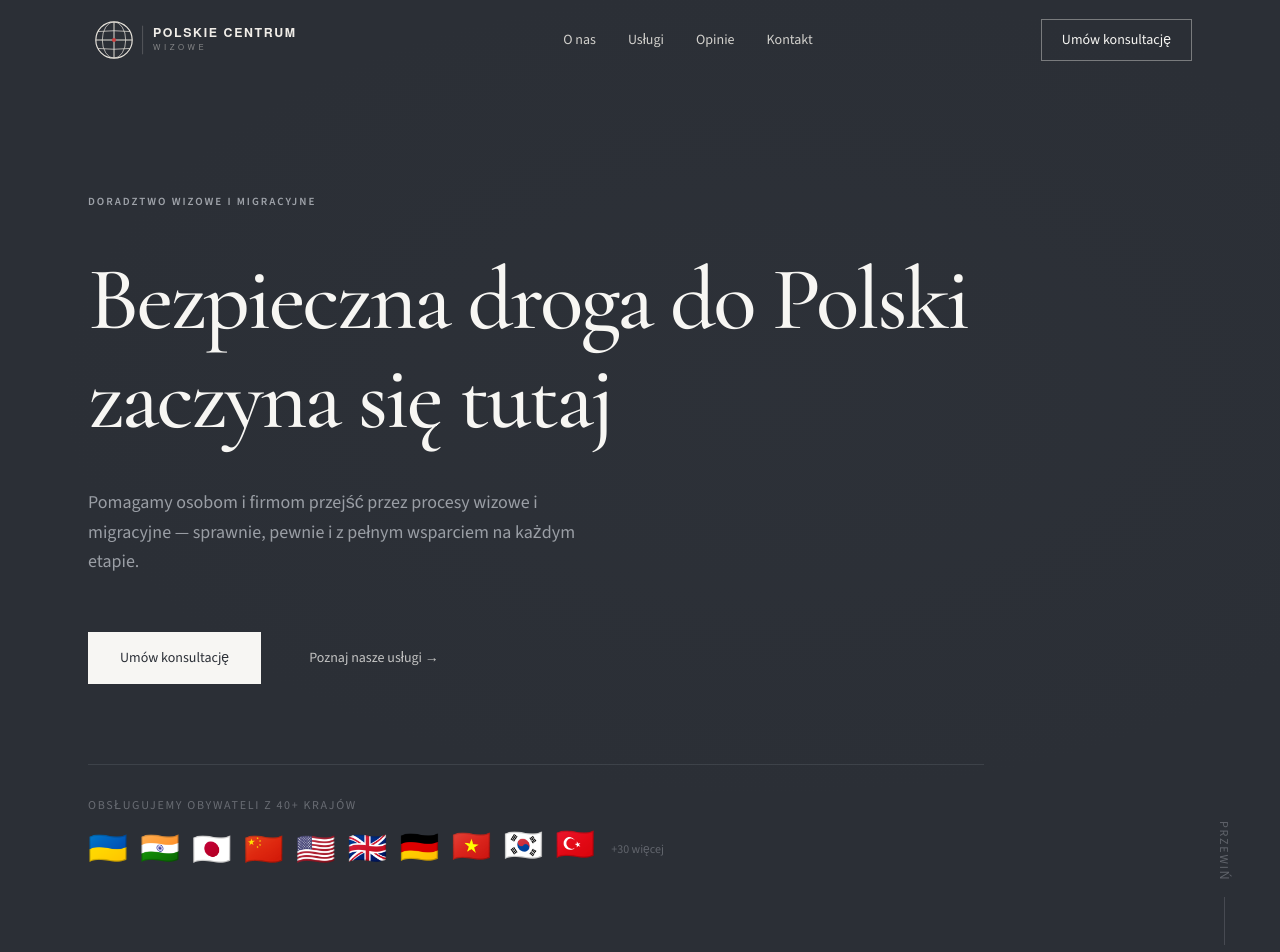
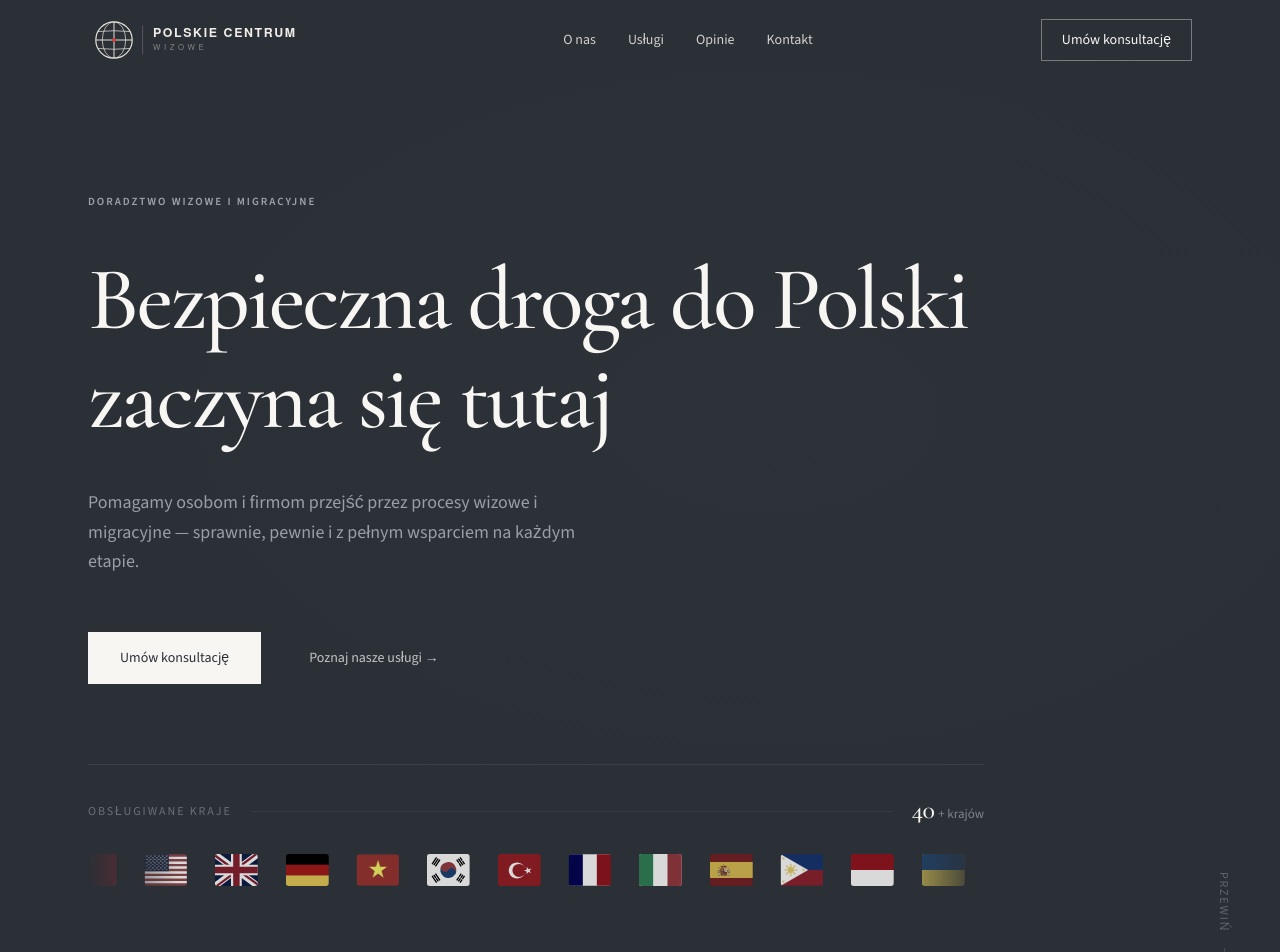
Before and after one commit to MCelinski/PolskieCentrumWizowe, a Next.js app: page / in a window 1280 px wide. Shown: the top 952 px of the page. Built offline with nearby package versions, Linux system fonts and the light colour scheme.

Commit message:
add flags

```diff
--- a/app/globals.css
+++ b/app/globals.css
@@ -1,4 +1,5 @@
 @import "tailwindcss";
+@import "flag-icons/css/flag-icons.min.css";
 
 /* ─── Design Tokens: Polskie Centrum Wizowe ──────────────────────────────────
    Swiss Modernism 2.0 × Minimalism × Editorial Grid
@@ -61,6 +62,11 @@
   50%       { transform: translateY(-6px); }
 }
 
+@keyframes marquee {
+  from { transform: translateX(0); }
+  to   { transform: translateX(-50%); }
+}
+
 @keyframes count-in {
   from { opacity: 0; transform: translateY(16px); }
   to   { opacity: 1; transform: translateY(0); }
@@ -81,6 +87,41 @@
 /* Flag floating */
 .animate-flag-float {
   animation: flag-float 3.2s ease-in-out infinite;
+}
+
+/* Flag marquee */
+.animate-marquee {
+  animation: marquee 32s linear infinite;
+  will-change: transform;
+}
+.animate-marquee:hover {
+  animation-play-state: paused;
+}
+
+/* Flag icon: desaturated at rest, vivid on hover */
+.flag-icon {
+  transition: transform 250ms cubic-bezier(0.16, 1, 0.3, 1),
+              filter 250ms ease;
+  filter: saturate(0.55) brightness(0.85);
+}
+.animate-marquee:hover .flag-icon {
+  filter: saturate(0.8) brightness(0.95);
+}
+.flag-item-wrapper:hover .flag-icon {
+  transform: translateY(-5px) scale(1.25);
+  filter: saturate(1) brightness(1.05);
+}
+
+/* Country name tooltip */
+.flag-label {
+  opacity: 0;
+  transform: translateY(5px);
+  transition: opacity 180ms ease, transform 180ms ease;
+  pointer-events: none;
+}
+.flag-item-wrapper:hover .flag-label {
+  opacity: 1;
+  transform: translateY(0);
 }
 
 /* Stat count entrance */
@@ -112,6 +153,18 @@
     animation: none;
     opacity: 1;
     transform: none;
+  }
+  .animate-marquee {
+    animation: none;
+    flex-wrap: wrap;
+    width: auto !important;
+  }
+  /* hide duplicated flags used for seamless loop */
+  .animate-marquee .flag-item-wrapper:nth-child(n + 16) {
+    display: none;
+  }
+  .flag-icon {
+    filter: saturate(1) brightness(1);
   }
 }
 
--- a/components/sections/Hero.tsx
+++ b/components/sections/Hero.tsx
@@ -2,16 +2,21 @@ import Link from "next/link";
 import content from "@/content/site-content.json";
 
 const FLAGS = [
-  { emoji: "🇺🇦", label: "Ukraina" },
-  { emoji: "🇮🇳", label: "Indie" },
-  { emoji: "🇯🇵", label: "Japonia" },
-  { emoji: "🇨🇳", label: "Chiny" },
-  { emoji: "🇺🇸", label: "USA" },
-  { emoji: "🇬🇧", label: "Wielka Brytania" },
-  { emoji: "🇩🇪", label: "Niemcy" },
-  { emoji: "🇻🇳", label: "Wietnam" },
-  { emoji: "🇰🇷", label: "Korea" },
-  { emoji: "🇹🇷", label: "Turcja" },
+  { code: "ua", label: "Ukraina" },
+  { code: "in", label: "Indie" },
+  { code: "jp", label: "Japonia" },
+  { code: "cn", label: "Chiny" },
+  { code: "us", label: "USA" },
+  { code: "gb", label: "Wielka Brytania" },
+  { code: "de", label: "Niemcy" },
+  { code: "vn", label: "Wietnam" },
+  { code: "kr", label: "Korea" },
+  { code: "tr", label: "Turcja" },
+  { code: "fr", label: "Francja" },
+  { code: "it", label: "Włochy" },
+  { code: "es", label: "Hiszpania" },
+  { code: "ph", label: "Filipiny" },
+  { code: "id", label: "Indonezja" },
 ];
 
 export default function Hero() {
@@ -111,43 +116,87 @@ export default function Hero() {
 
           {/* ── Flag strip ── */}
           <div
-            className="animate-hero-enter border-t pt-8"
+            className="animate-hero-enter"
+            style={{ animationDelay: "480ms" }}
+          >
+            {/* Editorial stat header */}
+            <div
+              className="flex items-center gap-5 mb-7 border-t pt-8"
+              style={{ borderColor: "rgba(197,201,208,0.10)" }}
+            >
+              <p
+                className="font-sans text-xs uppercase tracking-widest shrink-0"
+                style={{ color: "rgba(197,201,208,0.42)", letterSpacing: "0.16em" }}
+              >
+                Obsługiwane kraje
+              </p>
+              <div
+                className="h-px flex-1"
+                style={{ backgroundColor: "rgba(197,201,208,0.08)" }}
+                aria-hidden="true"
+              />
+              <div className="flex items-baseline gap-1 shrink-0">
+                <span
+                  className="font-serif font-medium"
                   style={{
-              borderColor: "rgba(197,201,208,0.12)",
-              animationDelay: "480ms",
+                    color: "var(--color-cream)",
+                    fontSize: "clamp(1.25rem, 2.5vw, 1.625rem)",
+                    letterSpacing: "-0.03em",
+                    lineHeight: 1,
                   }}
                 >
-            <p
-              className="font-sans text-xs mb-5 uppercase tracking-widest"
-              style={{ color: "rgba(197,201,208,0.4)", letterSpacing: "0.14em" }}
+                  40
+                </span>
+                <span
+                  className="font-sans"
+                  style={{ color: "rgba(197,201,208,0.55)", fontSize: "0.8125rem", fontWeight: 500 }}
                 >
-              Obsługujemy obywateli z&nbsp;40+ krajów
-            </p>
-            <div className="flex items-center gap-3 flex-wrap" role="list" aria-label="Obsługiwane kraje">
-              {FLAGS.map((flag, i) => (
+                  + krajów
+                </span>
+              </div>
+            </div>
+
+            {/* Marquee — pauses on hover, individual flag reveals name */}
+            <div
+              className="relative overflow-hidden"
+              style={{
+                maskImage:
+                  "linear-gradient(to right, transparent 0%, black 10%, black 90%, transparent 100%)",
+                WebkitMaskImage:
+                  "linear-gradient(to right, transparent 0%, black 10%, black 90%, transparent 100%)",
+                paddingBottom: "30px",
+              }}
+              role="list"
+              aria-label="Obsługiwane kraje"
+            >
+              <div className="animate-marquee flex items-center gap-7 w-max">
+                {[...FLAGS, ...FLAGS].map((flag, i) => (
+                  <div
+                    key={`${flag.code}-${i}`}
+                    className="flag-item-wrapper relative flex flex-col items-center shrink-0"
+                    role="listitem"
+                  >
                     <span
-                  key={flag.label}
-                  className="animate-flag-float"
-                  role="listitem"
+                      className={`fi fi-${flag.code} flag-icon`}
                       aria-label={flag.label}
                       style={{
-                    fontSize: "clamp(1.5rem, 3vw, 2rem)",
+                        fontSize: "clamp(1.625rem, 2.5vw, 2rem)",
                         lineHeight: 1,
-                    animationDelay: `${i * 180}ms`,
+                        borderRadius: "3px",
                         cursor: "default",
+                        display: "block",
                       }}
-                  title={flag.label}
-                >
-                  {flag.emoji}
-                </span>
-              ))}
+                    />
                     <span
-                className="font-sans text-xs ml-1"
-                style={{ color: "rgba(197,201,208,0.35)" }}
+                      className="flag-label absolute top-full mt-2.5 font-sans text-xs whitespace-nowrap"
+                      style={{ color: "rgba(197,201,208,0.6)", letterSpacing: "0.04em" }}
                       aria-hidden="true"
                     >
-                +30 więcej
+                      {flag.label}
                     </span>
+                  </div>
+                ))}
+              </div>
             </div>
           </div>
 
--- a/package.json
+++ b/package.json
@@ -9,6 +9,7 @@
     "lint": "eslint"
   },
   "dependencies": {
+    "flag-icons": "^7.5.0",
     "lucide-react": "^0.577.0",
     "next": "16.1.7",
     "react": "19.2.3",
```
Also changed, not shown: .claude/settings.local.json, 1 other file (tests, documents, lock files or other folders). Lines whose indentation alone changed are shown as unchanged.
